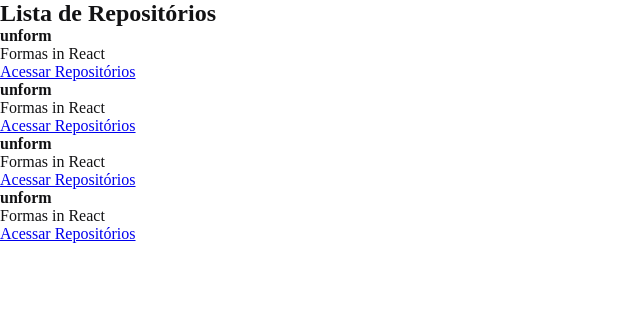
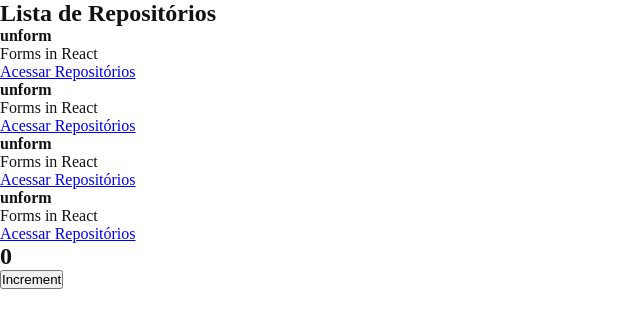
Before and after one commit to Ari-Neto-dev/react, a React app: page / in a window 1280 px wide. Shown: the top 328 px of the page, without its empty margins (0-640 px from the left). Built offline with nearby package versions, Linux system fonts and the light colour scheme.

Commit message:
ESTADO DO COMPONENTE

```diff
--- a/src/App.jsx
+++ b/src/App.jsx
@@ -1,6 +1,13 @@
 import { RepositoryList } from './components/RepositoryList';
+import { Counter } from './Counter';
 import './styles/global.scss';
 
 export function App() {
-    return <RepositoryList />
+    return (
+    <>
+       <RepositoryList />
+       <Counter/>
+    </>
+    )
+
 }
--- /dev/null
+++ b/src/Counter.jsx
@@ -0,0 +1,20 @@
+import  { useState } from 'react';
+
+//começando comm USE chamamos de hook
+
+export function Counter() {
+  const[counter, setCounter ] = useState(0);
+
+    function increment() {
+        setCounter(counter + 1);
+    }
+
+    return(
+        <div>
+            <h2>{counter}</h2>
+            <button type="button" onClick={increment}>
+              Increment
+            </button>
+        </div>
+    );
+}
--- a/src/components/RepositoryItem.jsx
+++ b/src/components/RepositoryItem.jsx
@@ -1,14 +1,13 @@
-export function RepositoryItem(props ) {
+export function RepositoryItem(props) {
+  console.log('props', props)
  return (
     <li>
-    <strong>{props.repository.name ?? 'Default'}</strong>
-    <p>{props.repository.description}</p>
+      <strong>{props.repository.name ?? 'Default'}</strong>
+      <p>{props.repository.description}</p>
 
-    <a href="{props.repository.link}">
-    Acessar Repositórios
-    </a>
-
+      <a href={props.repository.link}>
+      Acessar Repositórios
+      </a>
    </li>
-
  );
 }
--- a/src/components/RepositoryList.jsx
+++ b/src/components/RepositoryList.jsx
@@ -3,9 +3,10 @@
 const repository = {
    name: 'unform',
    repository: "unform2",
-   description:"Formas in React",
+   description:"Forms in React",
    link:"https://github.com/unform/unform"
   }
+
 export function RepositoryList() {
    return(
         <section className="repository-list">
```
